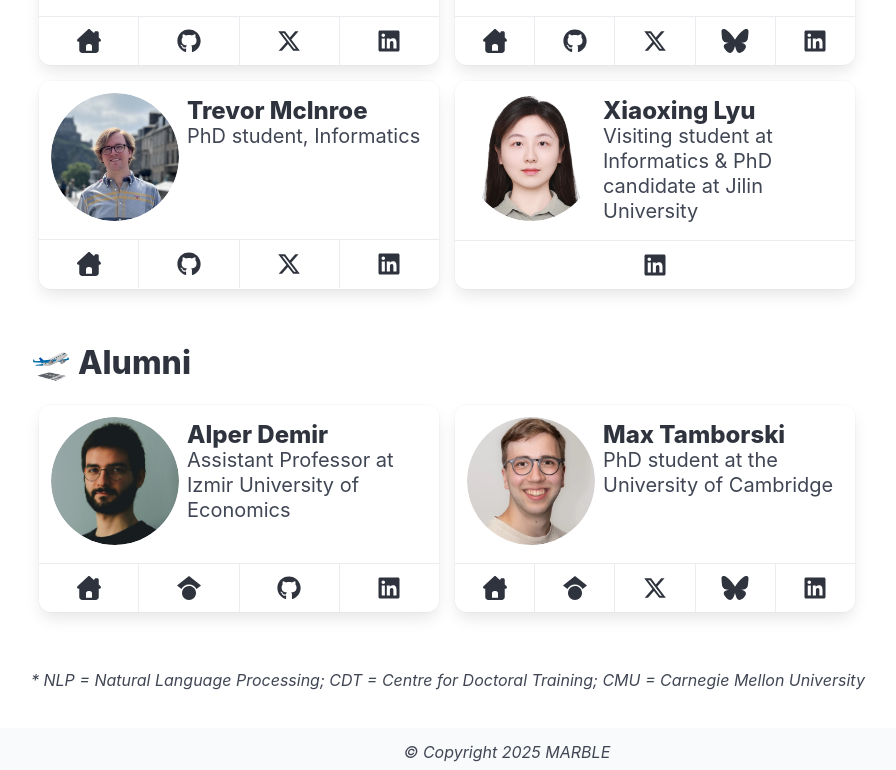
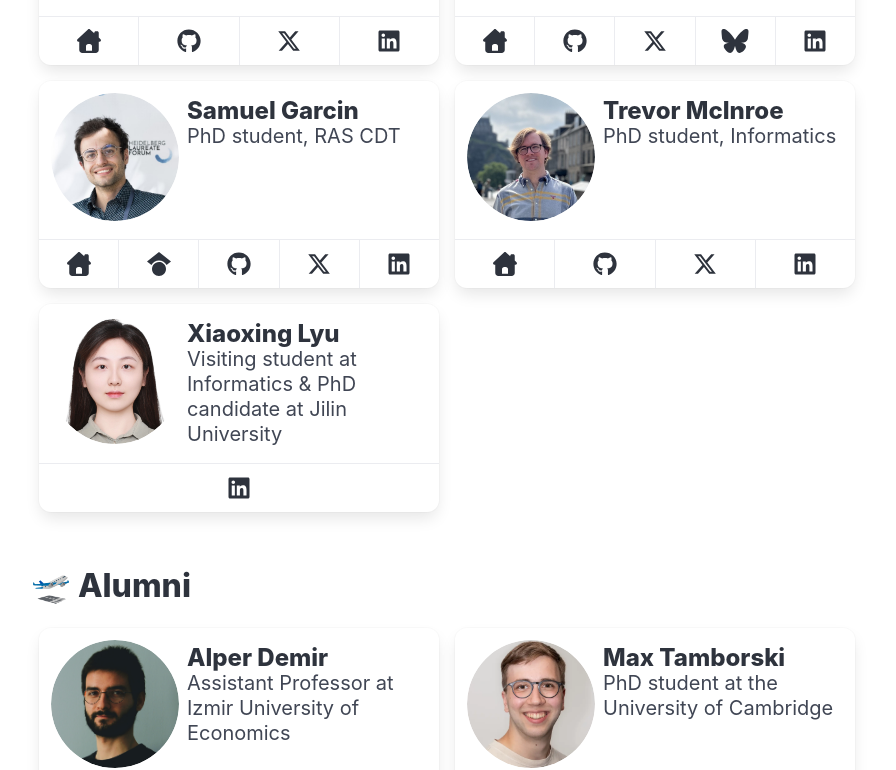
Before and after one commit to edinburgh-rl/edinburgh-rl.github.io, a Next.js app: page /people in a window 1280 px wide. Shown: the part 836-1606 px from the top of the page, without its empty margins (133-1029 px from the left). Built offline with nearby package versions, Linux system fonts and the light colour scheme.

Commit message:
chore: member added

```diff
--- a/app/people/page.tsx
+++ b/app/people/page.tsx
@@ -28,7 +28,7 @@ export default async function People() {
                 </section>
             ))}
             <section className="section p-5">
-                <p><i>* NLP = Natural Language Processing; CDT = Centre for Doctoral Training; CMU = Carnegie Mellon University</i></p>
+                <p><i>* NLP = Natural Language Processing; CDT = Centre for Doctoral Training; CMU = Carnegie Mellon University; RAS = Robotics and Autonomous Systems</i></p>
             </section>
         </PageLayout>
     );
--- /dev/null
+++ b/data/people/samuel_garcin.md
@@ -0,0 +1,11 @@
+---
+name: Samuel Garcin
+type: 🙌 Members
+occupation: PhD student, RAS CDT
+photoUrl: samuel_garcin.jpg
+website: https://francelico.github.io/samuelgarcin.github.io/
+github: https://github.com/francelico/
+scholar: https://scholar.google.com/citations?user=LY331OgAAAAJ&hl=en
+x: https://x.com/samuelgarcin
+linkedin: https://www.linkedin.com/in/samuel-garcin-7469b9b1/
+---
```
Also changed, not shown: public/photos/people/samuel_garcin.jpg (added).
